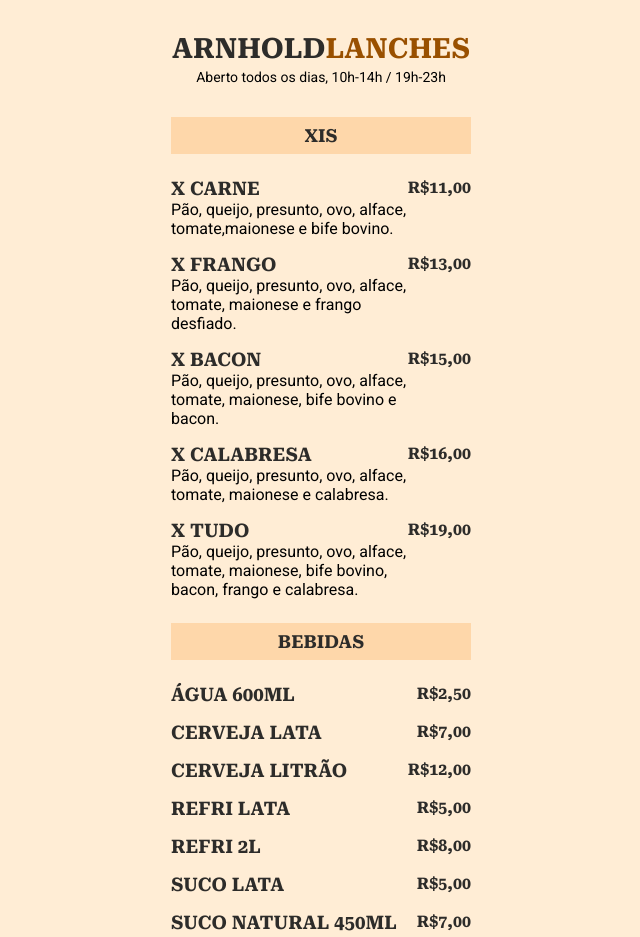
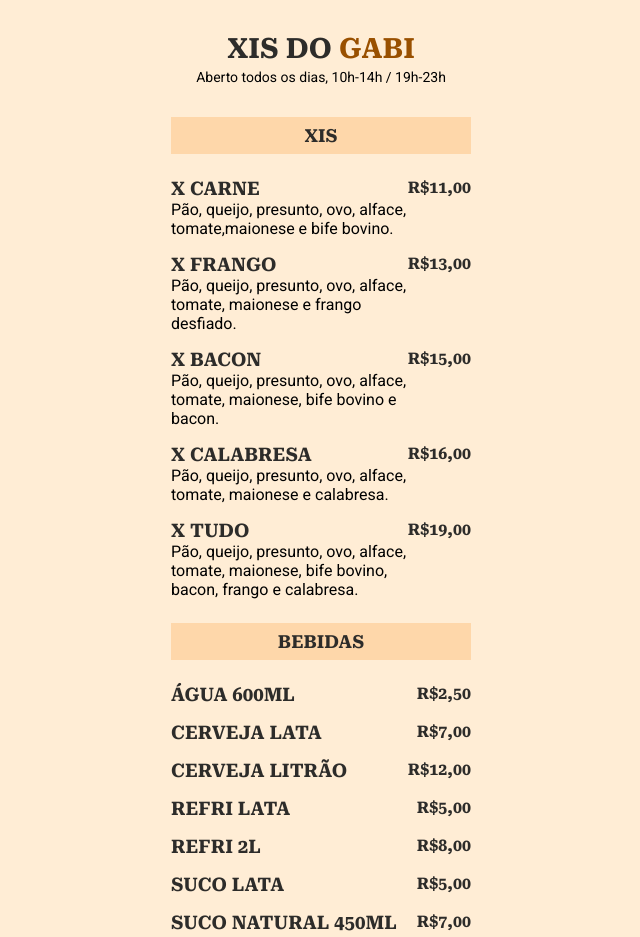
Before and after one commit to TheArnhold/maratona-explorer-3, a plain HTML site: page index.html in a window 1280 px wide. Shown: the top 937 px of the page, without its empty margins (319-959 px from the left). Drawn offline with Linux system fonts and the light colour scheme.

Commit message:
Edição do nome

```diff
--- a/index.html
+++ b/index.html
@@ -8,14 +8,14 @@
 
   <meta charset="UTF-8">
   <meta name="viewport" content="width=device-width, initial-scale=1.0">
-  <title>ArnholdLanches</title>
+  <title>Xis do Gabi</title>
   <link rel="stylesheet" href="./style.css"
 </head>
 
 <body>
 
   <header>
-    <h1> Arnhold<span>Lanches</span></h1>
+    <h1> Xis do <span>Gabi</span></h1>
     <p> Aberto todos  os dias, 10h-14h / 19h-23h </p>
   </header>
 
```
